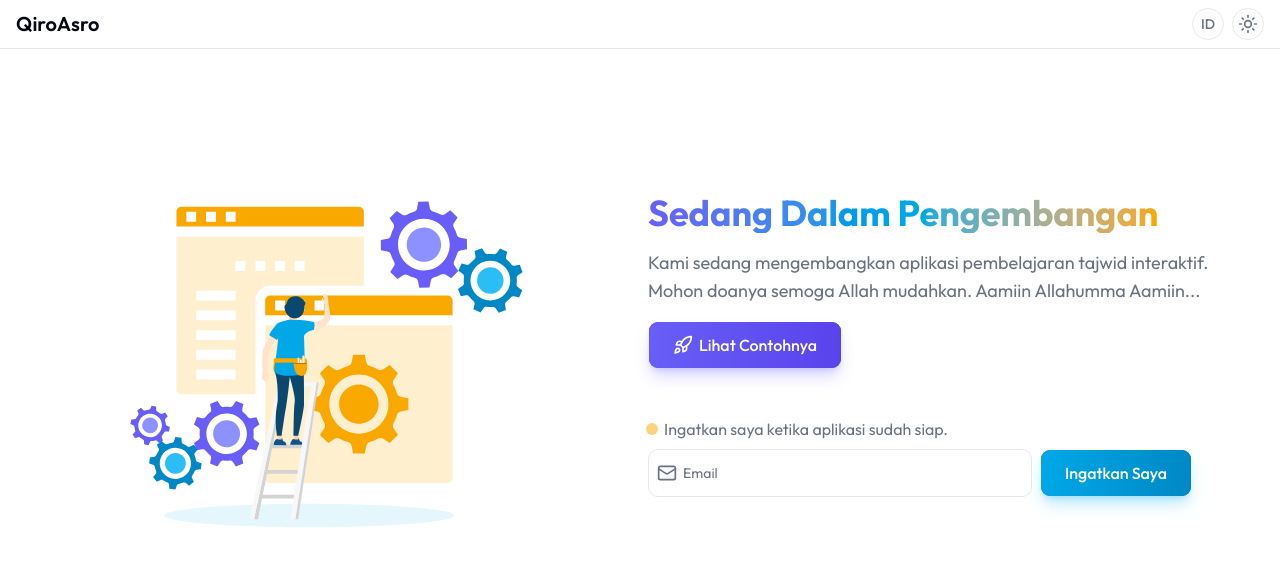
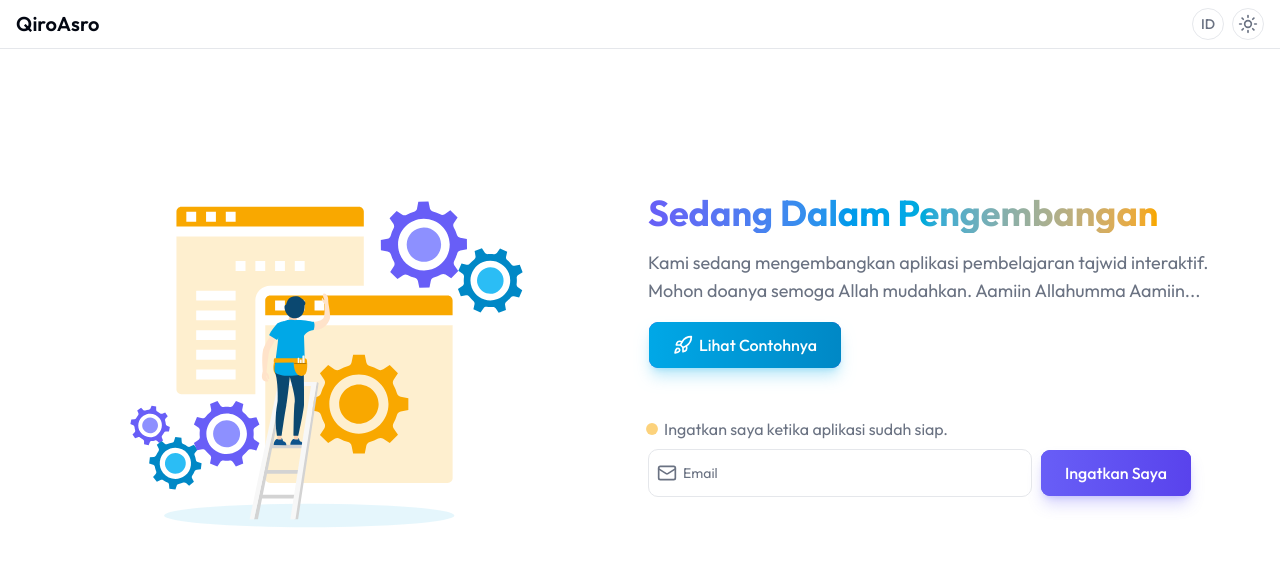
Before and after one commit to hurifajri/qiroasro, a Next.js app: page / in a window 1280 px wide. Shown: the top 566 px of the page. Built offline with nearby package versions, Linux system fonts and the light colour scheme; no server answers.

Commit message:
refactor: home page

```diff
--- a/src/app/(public)/page.tsx
+++ b/src/app/(public)/page.tsx
@@ -107,7 +107,7 @@ export default function HomePage() {
               whileTap={{ scale: 0.95 }}
               className={cn(
                 buttonVariants({ size: 'lg' }),
-                'h-12 cursor-pointer bg-linear-to-r from-accent-violet to-accent-violet-dark px-6 text-base text-white shadow-accent-violet/25 shadow-lg transition-all hover:shadow-accent-violet/30 hover:shadow-xl',
+                'h-12 cursor-pointer bg-linear-to-r from-accent-sky to-accent-sky-dark px-6 text-base text-white shadow-accent-sky/25 shadow-lg transition-all hover:shadow-accent-sky/30 hover:shadow-xl',
               )}
             >
               <RocketIcon className="size-5" />
@@ -152,7 +152,7 @@ export default function HomePage() {
                 whileTap={{ scale: 0.95 }}
                 className={cn(
                   buttonVariants({ size: 'lg' }),
-                  'h-12 cursor-pointer bg-linear-to-r from-accent-sky to-accent-sky-dark px-6 text-base text-white shadow-accent-sky/25 shadow-lg transition-all hover:shadow-accent-sky/30 hover:shadow-xl',
+                  'h-12 cursor-pointer bg-linear-to-r from-accent-violet to-accent-violet-dark px-6 text-base text-white shadow-accent-violet/25 shadow-lg transition-all hover:shadow-accent-violet/30 hover:shadow-xl',
                 )}
               >
                 {t('development.reminder_cta')}
```
